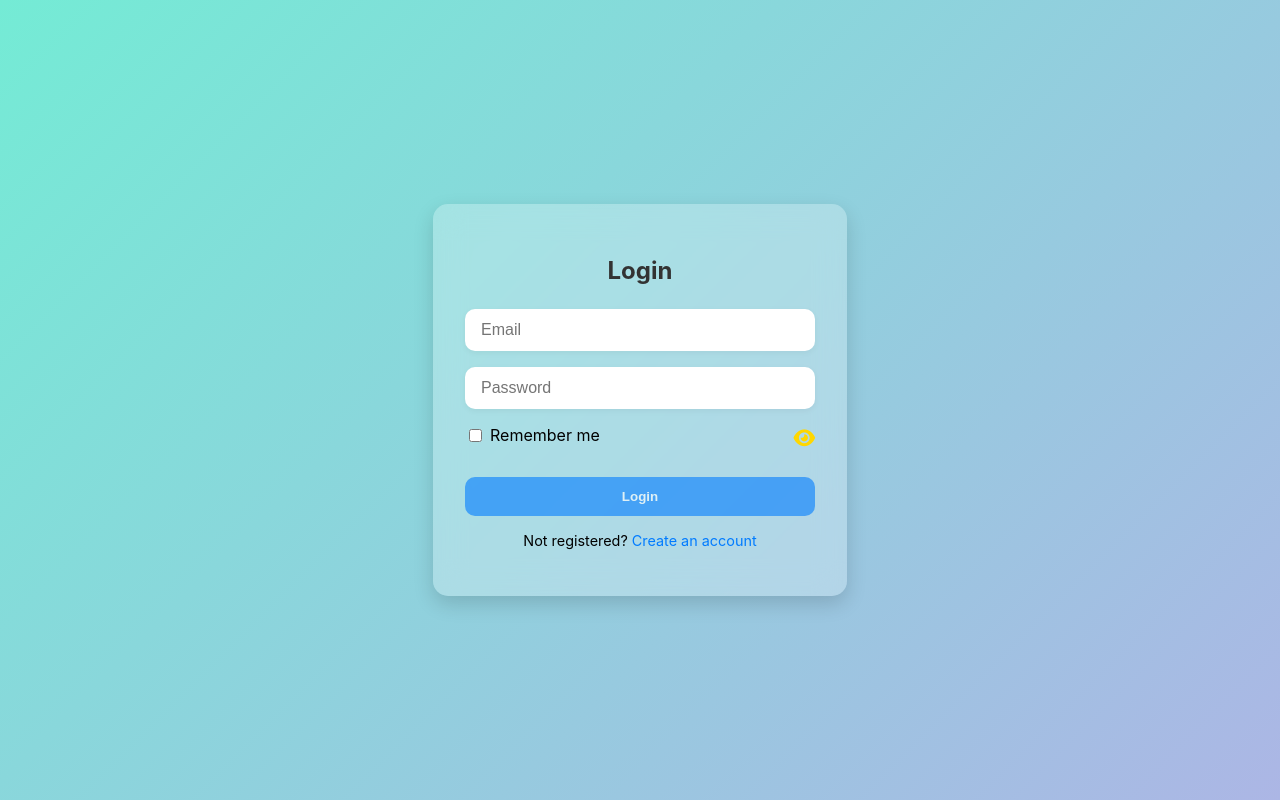
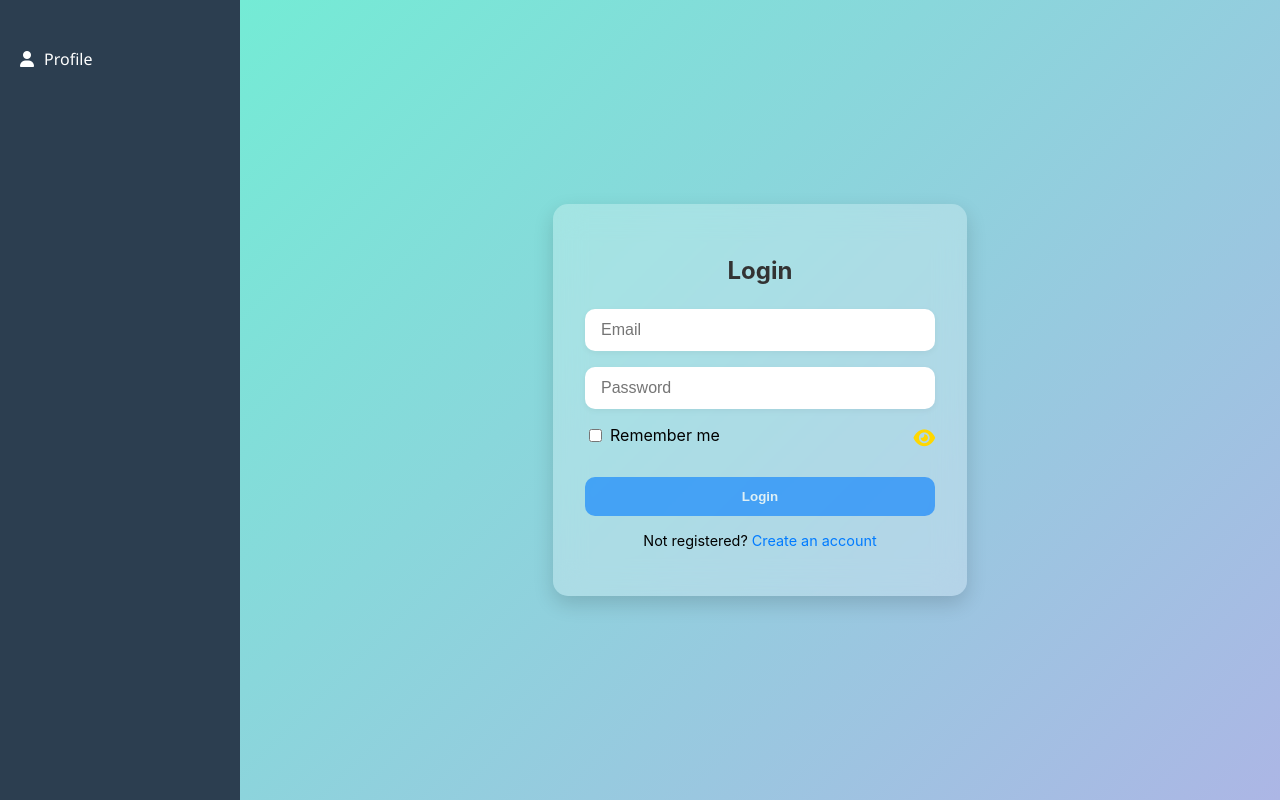
Before and after one commit to prashantrrai/Rakshak-Frontend, an Angular app: page /auth/login in a window 1280 px wide. Built offline with nearby package versions, Linux system fonts and the light colour scheme.

Commit message:
Feat: Implemented NavBar & Download QR Option in Profile.

```diff
--- a/src/app/app.component.html
+++ b/src/app/app.component.html
@@ -1,2 +1,7 @@
-<router-outlet></router-outlet>
-<!-- <app-toaster></app-toaster> -->
+<div class="layout">
+    <app-sidebar></app-sidebar>
+
+    <main class="content">
+        <router-outlet></router-outlet>
+    </main>
+</div>
--- a/src/app/app.component.scss
+++ b/src/app/app.component.scss
@@ -0,0 +1,16 @@
+.layout {
+    display: flex;
+    height: 100vh;
+}
+
+app-sidebar {
+    width: 240px;
+    background: #2c3e50;
+    color: white;
+}
+
+.content {
+    flex: 1;
+    // padding: 20px;
+    background: #f5f6fa;
+}
--- a/src/app/app.component.ts
+++ b/src/app/app.component.ts
@@ -1,9 +1,10 @@
 import { Component } from '@angular/core';
 import { RouterOutlet } from '@angular/router';
+import { SidebarComponent } from './layout/sidebar/sidebar.component';
 
 @Component({
   selector: 'app-root',
-  imports: [RouterOutlet],
+  imports: [RouterOutlet, SidebarComponent],
   templateUrl: './app.component.html',
   styleUrl: './app.component.scss'
 })
--- a/src/app/core/services/api.service.ts
+++ b/src/app/core/services/api.service.ts
@@ -20,7 +20,11 @@ export class ApiService {
     delete<T>(url: string) {
         return this.http.delete<T>(`${this.baseUrl}/${url}`);
     }
+
     getBlob(url: string): Observable<Blob> {
-        return this.http.get(url, { responseType: 'blob' });
+        return this.http.get(`${this.baseUrl}/${url}`, {
+            responseType: 'blob'
+        });
     }
+
 }
--- a/src/app/core/services/pdf.service.ts
+++ b/src/app/core/services/pdf.service.ts
@@ -9,9 +9,9 @@ export class PdfService {
 
     // your endpoint: /api/PDF/GenerateSticker/{email}
     getStickerPdfByEmail(email: string): Observable<Blob> {
-        // Using getBlob above to request blob
-        return this.api.getBlob(`PDF/GenerateSticker/${encodeURIComponent(email)}`);
+        return this.api.getBlob(`pdf/generatesticker/${email}`);
     }
+
 
     // utility to download
     downloadSticker(email: string, filename?: string) {
--- /dev/null
+++ b/src/app/layout/sidebar/sidebar.component.html
@@ -0,0 +1,12 @@
+<nav class="sidebar">
+    <ul>
+        <ng-container *ngFor="let item of navItems">
+            <li *ngIf="canView(item)" routerLinkActive="active">
+                <a [routerLink]="item.route">
+                    <i class="{{item.icon}}"></i>
+                    <span>{{item.label}}</span>
+                </a>
+            </li>
+        </ng-container>
+    </ul>
+</nav>
--- /dev/null
+++ b/src/app/layout/sidebar/sidebar.component.scss
@@ -0,0 +1,32 @@
+.sidebar {
+    width: 240px;
+    background: #2c3e50;
+    color: white;
+    padding-top: 20px;
+}
+
+.sidebar ul {
+    list-style: none;
+    padding: 0;
+}
+
+.sidebar li {
+    padding: 12px 20px;
+    cursor: pointer;
+}
+
+.sidebar li.active,
+.sidebar li:hover {
+    background: #34495e;
+}
+
+.sidebar a {
+    color: inherit;
+    text-decoration: none;
+    display: flex;
+    align-items: center;
+}
+
+.sidebar i {
+    margin-right: 10px;
+}
--- /dev/null
+++ b/src/app/layout/sidebar/sidebar.component.ts
@@ -0,0 +1,40 @@
+import { CommonModule } from '@angular/common';
+import { Component, Input } from '@angular/core';
+import { Router, RouterModule } from '@angular/router';
+
+interface NavItem {
+  label: string;
+  route: string;
+  icon?: string;
+  roles?: string[]; // optional role-based visibility
+}
+
+@Component({
+  selector: 'app-sidebar',
+  imports: [CommonModule, RouterModule],
+  templateUrl: './sidebar.component.html',
+  styleUrl: './sidebar.component.scss'
+})
+export class SidebarComponent {
+  @Input() userRole: string = '';
+
+  navItems: NavItem[] = [
+    { label: 'Dashboard', route: '/dashboard', icon: 'fas fa-home', roles: ['Admin'] }, // Stats
+    { label: 'Profile', route: '/user/profile', icon: 'fas fa-user' }, // Personal Page
+    { label: 'Users', route: '/users', icon: 'fas fa-users', roles: ['Admin'] }, // All User Grid
+    { label: 'Settings', route: '/settings', icon: 'fas fa-cog', roles: ['Admin'] } // Config Setting
+  ];
+
+  // Example: get current user role from localStorage
+  currentUserRole = localStorage.getItem('role') || 'User';
+
+  constructor(private router: Router) { }
+
+  canView(item: NavItem): boolean {
+    return !item.roles || item.roles.includes(this.currentUserRole);
+  }
+
+  navigate(route: string) {
+    this.router.navigate([route]);
+  }
+}
--- a/src/app/modules/user/profile/profile.component.html
+++ b/src/app/modules/user/profile/profile.component.html
@@ -20,6 +20,12 @@
         <div class="badge status-badge" [ngClass]="{'active': user.isActive, 'inactive': !user.isActive}"
             title="Current account status">
             {{ user.isActive ? 'Active' : 'Inactive' }}
+        </div>
+
+        <!-- Download QR Sticket -->
+        <div class="badge QR-Wrapper">
+            <button class="downloadqr-btn" title="Download QR Sticker PDF" (click)="downloadQR(email)">Download QR <i
+                    class="fa-solid fa-circle-down"></i></button>
         </div>
     </div>
 
--- a/src/app/modules/user/profile/profile.component.scss
+++ b/src/app/modules/user/profile/profile.component.scss
@@ -44,6 +44,22 @@
             }
         }
 
+        .QR-Wrapper {
+            background: linear-gradient(135deg, #ffffff, #2575fc);
+        }
+
+        .downloadqr-btn {
+            background: linear-gradient(135deg, #ffffff, #2575fc);
+            border: none;
+            font-weight: 600;
+            font-size: 0.85rem;
+            cursor: pointer;
+        }
+
+        .downloadqr-btn:hover {
+            background: linear-gradient(135deg, #ffffff, #434850);
+        }
+
         .profile-photo {
             position: relative;
             width: 140px;
@@ -69,15 +85,15 @@
                 background: rgba(255, 255, 255, 0.8);
                 color: #333;
                 padding: 6px 12px;
-                font-size: 0.9rem;
+                font-size: 0.8rem;
                 font-weight: 600;
+                width: 100%;
                 border-radius: 20px;
                 cursor: pointer;
-                transition: all 0.3s ease;
 
                 &:hover {
                     background: rgba(255, 255, 255, 1);
-                    transform: scale(1.05);
+                    transition: transform 0.3s ease;
                 }
             }
         }
--- a/src/app/modules/user/profile/profile.component.ts
+++ b/src/app/modules/user/profile/profile.component.ts
@@ -4,6 +4,7 @@ import { ToastrService } from 'ngx-toastr';
 import { ActivatedRoute } from '@angular/router';
 import { FormsModule } from '@angular/forms';
 import { CommonModule } from '@angular/common';
+import { PdfService } from '../../../core/services/pdf.service';
 
 @Component({
   selector: 'app-profile',
@@ -25,7 +26,7 @@ export class ProfileComponent implements OnInit {
     { id: 8, name: 'O-' },
   ];
 
-  constructor(private userService: UserService, private toastr: ToastrService, private route: ActivatedRoute) { }
+  constructor(private userService: UserService, private pdfService: PdfService, private toastr: ToastrService, private route: ActivatedRoute) { }
 
   ngOnInit() {
     const emailFromStorage = localStorage.getItem("loggedIn-email") || '';
@@ -75,4 +76,16 @@ export class ProfileComponent implements OnInit {
       error: (err) => this.toastr.error(err.error?.message || 'Failed to update profile')
     });
   }
+
+  downloadQR(email: string) {
+    this.pdfService.getStickerPdfByEmail(email).subscribe(blob => {
+      const url = window.URL.createObjectURL(blob);
+      const a = document.createElement('a');
+      a.href = url;
+      a.download = `VID-Sticker-${Date.now()}.pdf`; // filename
+      a.click();
+      window.URL.revokeObjectURL(url);
+    });
+  }
+
 }
--- a/src/styles.scss
+++ b/src/styles.scss
@@ -3,6 +3,7 @@
 body {
     margin: 0;
     padding: 0;
+    font-family: 'Segoe UI', Roboto, sans-serif;
 }
 
 // Override ngx-toastr default styles
```
